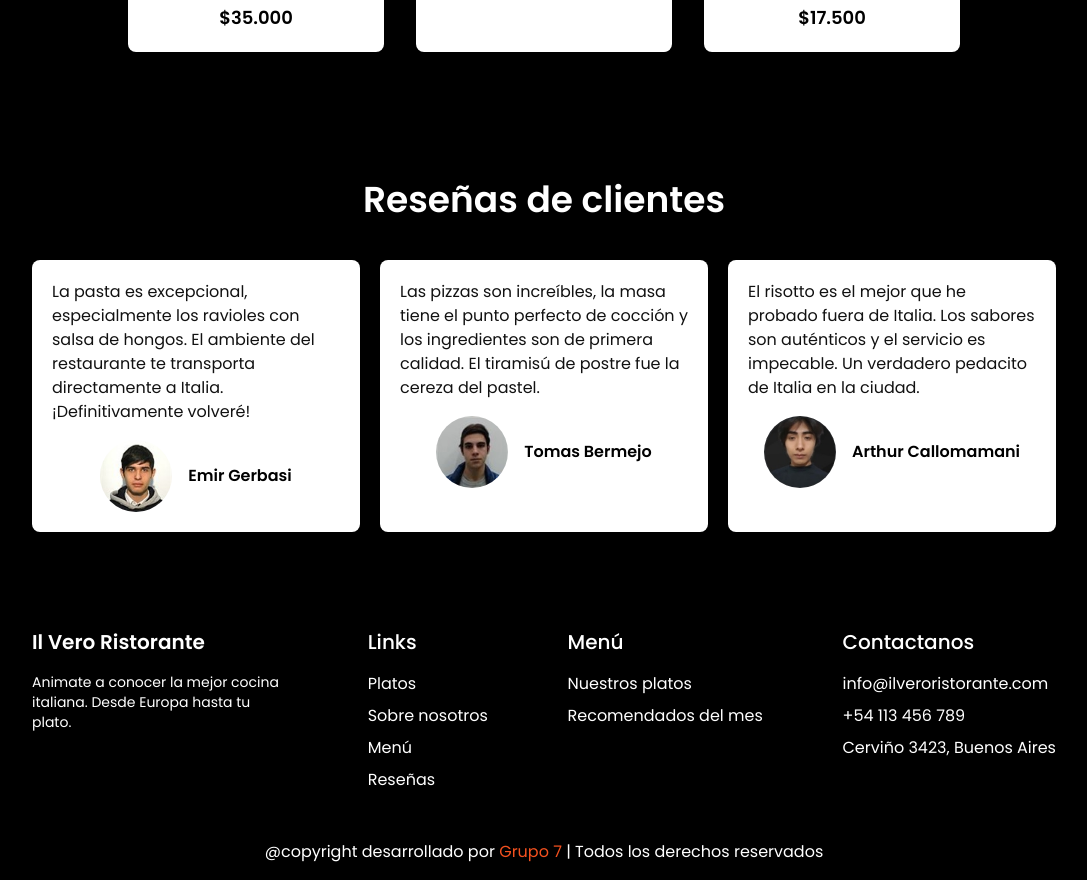
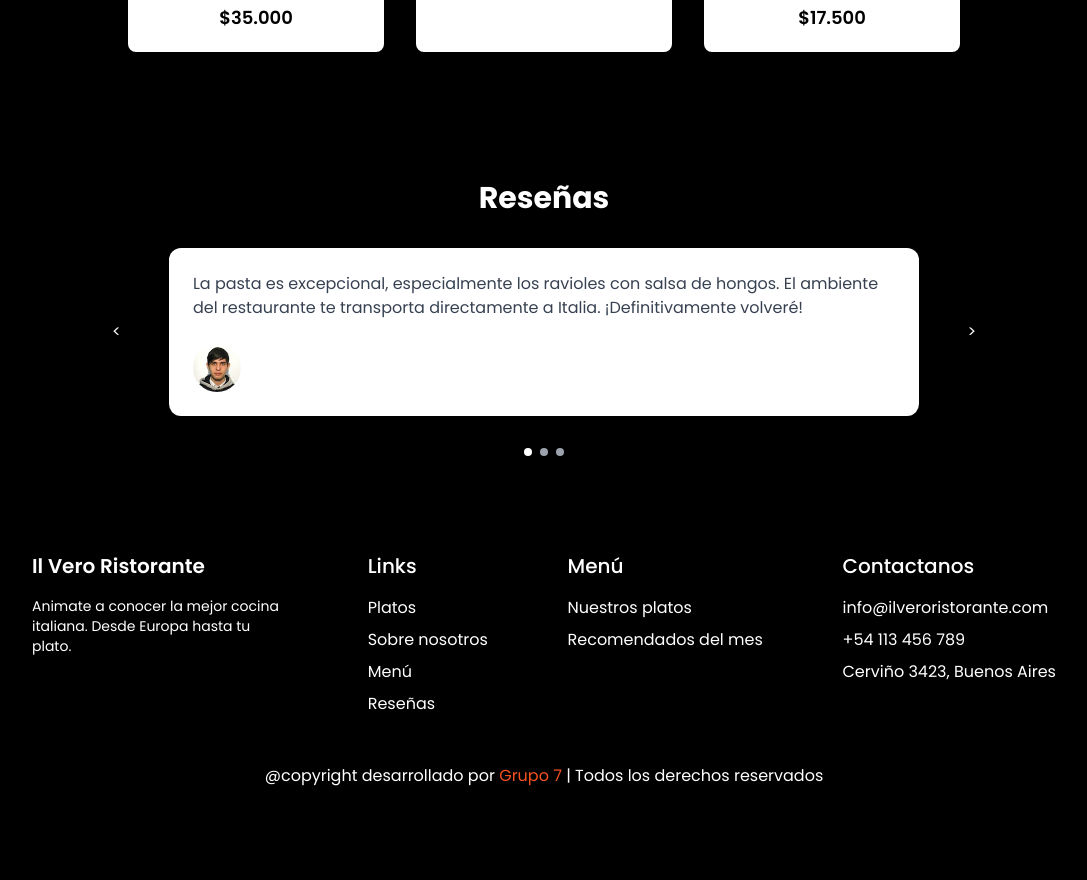
Before and after one commit to emirgerbasi/APIS_UADE, a React (Vite) app: page / in a window 1280 px wide. Shown: the part 3908-4788 px from the top of the page, without its empty margins (96-1183 px from the left). After the commit the page ends 4712 px from the top, so only its background shows below. Built offline with nearby package versions, Linux system fonts and the light colour scheme.

Commit message:
carrusel added

```diff
--- a/package.json
+++ b/package.json
@@ -10,6 +10,7 @@
     "preview": "vite preview"
   },
   "dependencies": {
+    "framer-motion": "^12.9.4",
     "react": "^18.2.0",
     "react-dom": "^18.2.0",
     "react-icons": "^4.11.0",
--- a/src/App.jsx
+++ b/src/App.jsx
@@ -7,8 +7,8 @@ import Menu from "./components/Menu";
 import Footer from "./components/Footer";
 import Dishes from "./components/Dishes";
 import Reviews from "./components/Review";
-import Review from "./components/Review";
 import RecipeDetails from "./components/RecipeDetails";
+import CustomerReviews from "./components/CustomerReviews";
 
 const App = () => {
   return (
@@ -37,7 +37,7 @@ const App = () => {
                 </div>
 
                 <div id="review">
-                  <Review />
+                  <CustomerReviews />
                 </div>
               </>
             } />
--- /dev/null
+++ b/src/components/CustomerReviews.jsx
@@ -0,0 +1,121 @@
+import React, { useState, useEffect } from 'react';
+import imgEmir from "../assets/img/imgEmi.jpg";
+import imgTomas from "../assets/img/imgTomas.jpg";
+import imgArthur from "../assets/img/imgArthur.jpg";
+
+const CustomerReviews = () => {
+  const reviews = [
+    {
+      text: "La pasta es excepcional, especialmente los ravioles con salsa de hongos. El ambiente del restaurante te transporta directamente a Italia. ¡Definitivamente volveré!",
+      name: "Emir Gerbasi",
+      avatar: imgEmir
+    },
+    {
+      text: "Las pizzas son increíbles, la masa tiene el punto perfecto de cocción y los ingredientes son de primera calidad. El tiramisú de postre fue la cereza del pastel.",
+      name: "Tomas Bermejo",
+      avatar: imgTomas
+    },
+    {
+      text: "El risotto es el mejor que he probado fuera de Italia. Los sabores son auténticos y el servicio es impecable. Un verdadero pedacito de Italia en la ciudad.",
+      name: "Arthur Callomamani",
+      avatar: imgArthur
+    }
+  ];
+
+  const [currentIndex, setCurrentIndex] = useState(0);
+  const [isTransitioning, setIsTransitioning] = useState(false);
+
+  const handlePrev = () => {
+    if (!isTransitioning) {
+      setIsTransitioning(true);
+      setCurrentIndex((prev) => (prev === 0 ? reviews.length - 1 : prev - 1));
+      setTimeout(() => setIsTransitioning(false), 300);
+    }
+  };
+
+  const handleNext = () => {
+    if (!isTransitioning) {
+      setIsTransitioning(true);
+      setCurrentIndex((prev) => (prev === reviews.length - 1 ? 0 : prev + 1));
+      setTimeout(() => setIsTransitioning(false), 300);
+    }
+  };
+
+  const handleDotClick = (index) => {
+    if (!isTransitioning) {
+      setIsTransitioning(true);
+      setCurrentIndex(index);
+      setTimeout(() => setIsTransitioning(false), 300);
+    }
+  };
+
+  return (
+    <div className="bg-black text-white py-16">
+      <h2 className="text-center text-3xl font-bold mb-8">Reseñas</h2>
+
+      <div className="relative max-w-4xl mx-auto">
+        <div className="flex items-center justify-center">
+          {/* Navigation Arrows */}
+          <button
+            onClick={handlePrev}
+            className="mr-8 p-4 bg-black/50 text-white rounded-full hover:bg-black/70 transition-all duration-300 ease-in-out"
+            style={{
+              boxShadow: '0 4px 6px rgba(0, 0, 0, 0.1)',
+              backdropFilter: 'blur(8px)',
+              WebkitBackdropFilter: 'blur(8px)'
+            }}
+          >
+            <>&lt;</>
+          </button>
+
+          {/* Review Card */}
+          <div
+            className={`transform transition-transform duration-300 ease-in-out ${
+              isTransitioning ? 'opacity-75' : 'opacity-100'
+            }`}
+          >
+            <div className="bg-white rounded-xl shadow-lg p-6 relative">
+              <p className="text-gray-700 mb-6">{reviews[currentIndex].text}</p>
+              <div className="flex items-center">
+                <img
+                  src={reviews[currentIndex].avatar}
+                  alt={reviews[currentIndex].name}
+                  className="w-12 h-12 rounded-full mr-3"
+                />
+                <span className="font-bold">{reviews[currentIndex].name}</span>
+              </div>
+            </div>
+          </div>
+
+          {/* Navigation Arrows */}
+          <button
+            onClick={handleNext}
+            className="ml-8 p-4 bg-black/50 text-white rounded-full hover:bg-black/70 transition-all duration-300 ease-in-out"
+            style={{
+              boxShadow: '0 4px 6px rgba(0, 0, 0, 0.1)',
+              backdropFilter: 'blur(8px)',
+              WebkitBackdropFilter: 'blur(8px)'
+            }}
+          >
+            <>&gt;</>
+          </button>
+        </div>
+
+        {/* Pagination Dots */}
+        <div className="flex justify-center mt-8">
+          {reviews.map((_, index) => (
+            <button
+              key={index}
+              onClick={() => handleDotClick(index)}
+              className={`w-2 h-2 rounded-full mx-1 cursor-pointer transition-colors ${
+                index === currentIndex ? 'bg-white' : 'bg-gray-400'
+              }`}
+            />
+          ))}
+        </div>
+      </div>
+    </div>
+  );
+};
+
+export default CustomerReviews;
```
Also changed, not shown: 1 other file (tests, documents, lock files or other folders).
